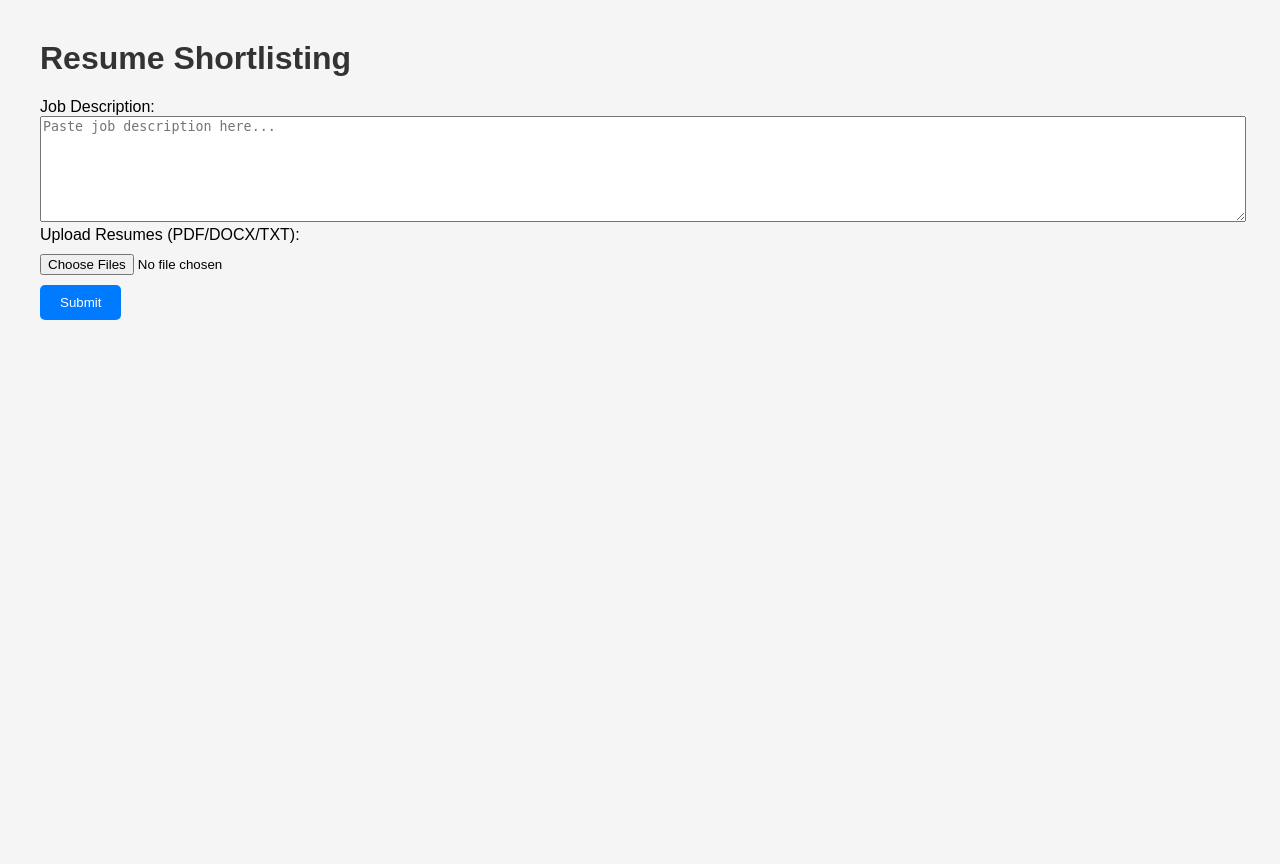
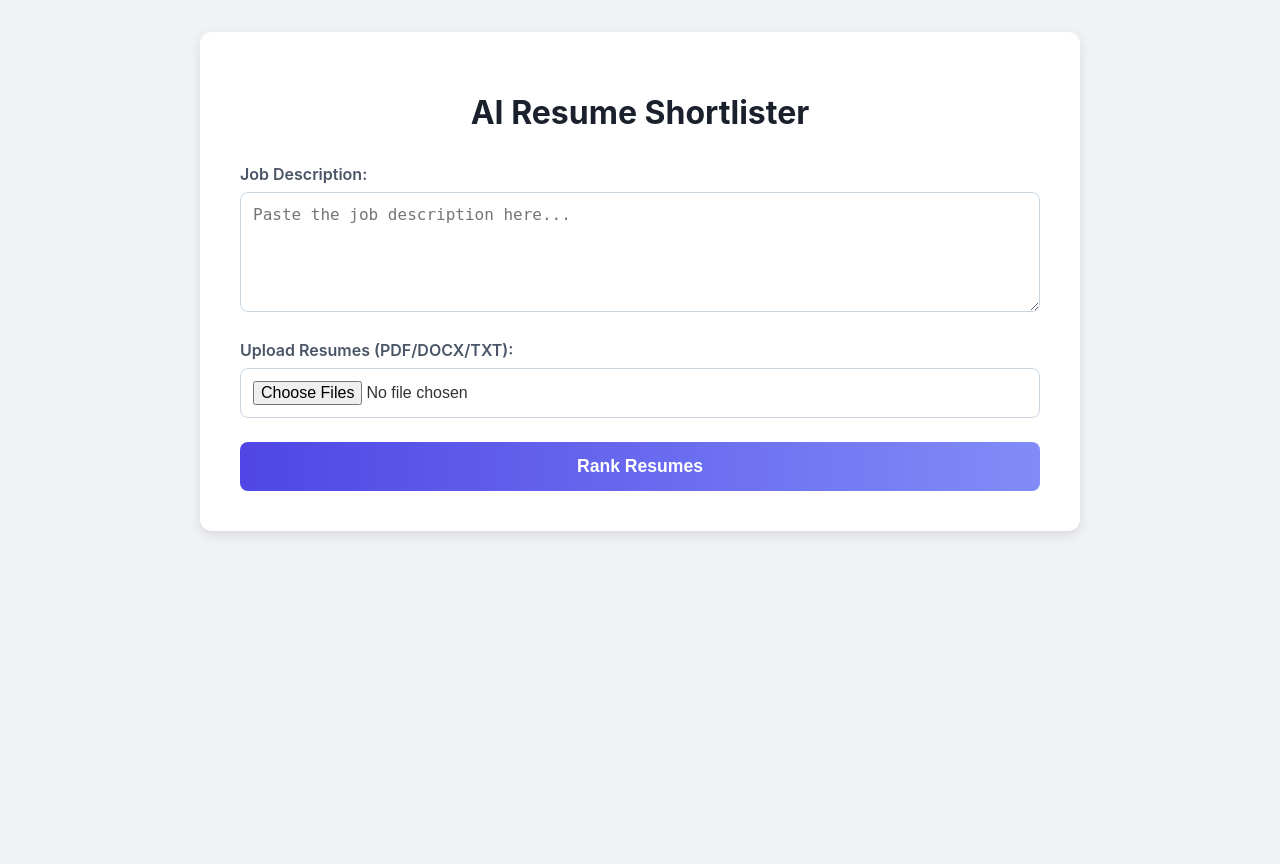
Before and after one commit to Monishrajpalanivelu/Resume_ranking, a Flask app: page / in a window 1280 px wide. Before the commit the page ends 320 px from the top, so only its background shows below. Run offline with Flask 3, Linux system fonts and the light colour scheme.

Commit message:
Update index.html
Added css and script for better interface

```diff
--- a/backend/templates/index.html
+++ b/backend/templates/index.html
@@ -2,45 +2,198 @@
 <html lang="en">
 <head>
     <meta charset="UTF-8">
-    <title>Resume Shortlisting</title>
+    <meta name="viewport" content="width=device-width, initial-scale=1.0">
+    <title>AI Resume Shortlister</title>
     <style>
-        body { font-family: Arial, sans-serif; margin: 40px; background: #f5f5f5; }
-        h1 { color: #333; }
-        textarea { width: 100%; height: 100px; }
-        input[type="file"] { margin: 10px 0; }
-        button { padding: 10px 20px; cursor: pointer; background: #007bff; color: #fff; border: none; border-radius: 5px; }
-        table { width: 100%; border-collapse: collapse; margin-top: 20px; background: #fff; }
-        th, td { border: 1px solid #ccc; padding: 10px; text-align: left; }
-        th { background: #eee; }
-        .keywords { color: #007bff; font-weight: bold; }
+        /* --- General Body & Font Styles --- */
+        body {
+            font-family: -apple-system, BlinkMacSystemFont, "Segoe UI", Roboto, Helvetica, Arial, sans-serif;
+            margin: 0;
+            padding: 2rem;
+            background-color: #f0f2f5; /* A softer, modern background color */
+            color: #333;
+            display: flex;
+            justify-content: center;
+            align-items: flex-start;
+            min-height: 100vh;
+        }
+
+        /* --- Main Container Card --- */
+        /* This holds the entire application to give it a clean, centered look */
+        .container {
+            width: 100%;
+            max-width: 800px;
+            background: #ffffff;
+            padding: 2.5rem;
+            border-radius: 12px;
+            box-shadow: 0 4px 12px rgba(0, 0, 0, 0.1);
+            transition: all 0.3s ease;
+        }
+
+        /* --- Typography --- */
+        h1 {
+            color: #1a202c;
+            text-align: center;
+            margin-bottom: 2rem;
+            font-size: 2rem;
+        }
+
+        label {
+            display: block;
+            margin-bottom: 0.5rem;
+            font-weight: 600;
+            color: #4a5568;
+        }
+
+        /* --- Form Styling --- */
+        /* A simple container to group labels and inputs for consistent spacing */
+        .form-group {
+            margin-bottom: 1.5rem;
+        }
+
+        textarea, input[type="file"] {
+            width: 100%;
+            padding: 0.75rem;
+            border: 1px solid #cbd5e0;
+            border-radius: 8px;
+            font-size: 1rem;
+            transition: border-color 0.2s, box-shadow 0.2s;
+            box-sizing: border-box; /* Ensures padding doesn't affect the width */
+        }
+
+        textarea:focus, input[type="file"]:focus {
+            outline: none;
+            border-color: #4299e1; /* Blue highlight on focus */
+            box-shadow: 0 0 0 3px rgba(66, 153, 225, 0.5);
+        }
+
+        textarea {
+            height: 120px;
+            resize: vertical; /* Allow users to resize the textarea vertically */
+        }
+
+        /* --- Button Styling --- */
+        button {
+            display: block;
+            width: 100%;
+            padding: 0.85rem 1.5rem;
+            cursor: pointer;
+            background: linear-gradient(90deg, #4F46E5, #818CF8);
+            color: #ffffff;
+            border: none;
+            border-radius: 8px;
+            font-size: 1.1rem;
+            font-weight: 600;
+            transition: transform 0.2s, box-shadow 0.2s;
+        }
+
+        button:hover {
+            transform: translateY(-2px); /* Slight lift effect on hover */
+            box-shadow: 0 6px 12px rgba(79, 70, 229, 0.3);
+        }
+
+        /* --- Results Table Styling --- */
+        table {
+            width: 100%;
+            border-collapse: collapse; /* Removes space between table cells */
+            margin-top: 2rem;
+            background: #fff;
+        }
+
+        /* Table header and cell styles for a clean look */
+        th, td {
+            padding: 1rem;
+            text-align: left;
+            border-bottom: 1px solid #e2e8f0; /* Horizontal lines for rows */
+        }
+
+        th {
+            background-color: #f7fafc;
+            font-weight: 600;
+            color: #2d3748;
+            text-transform: uppercase;
+            font-size: 0.8rem;
+            letter-spacing: 0.05em;
+        }
+
+        /* Alternating row colors for better readability */
+        tr:nth-child(even) {
+            background-color: #f7fafc;
+        }
+
+        /* --- Keyword Styling --- */
+        /* We'll style keywords as small, colored "pills" or "badges" */
+        .keywords-container span {
+            display: inline-block;
+            background-color: #ebf4ff;
+            color: #3b82f6;
+            padding: 0.25rem 0.6rem;
+            border-radius: 9999px; /* Creates the pill shape */
+            margin: 0.2rem;
+            font-size: 0.85rem;
+            font-weight: 500;
+        }
+
+        /* --- Loading Spinner --- */
+        /* This provides visual feedback while the server is processing */
+        #loader {
+            display: none; /* Hidden by default */
+            margin: 2rem auto;
+            width: 40px;
+            height: 40px;
+            border: 4px solid #f3f3f3;
+            border-top: 4px solid #4F46E5;
+            border-radius: 50%;
+            animation: spin 1s linear infinite;
+        }
+
+        @keyframes spin {
+            0% { transform: rotate(0deg); }
+            100% { transform: rotate(360deg); }
+        }
+
     </style>
 </head>
 <body>
-    <h1>Resume Shortlisting</h1>
+
+    <div class="container">
+        <h1>AI Resume Shortlister</h1>
 
         <form id="resumeForm">
-        <label>Job Description:</label><br>
-        <textarea name="job_description" required placeholder="Paste job description here..."></textarea><br>
+            <div class="form-group">
+                <label for="job_description">Job Description:</label>
+                <textarea id="job_description" name="job_description" required placeholder="Paste the job description here..."></textarea>
+            </div>
 
-        <label>Upload Resumes (PDF/DOCX/TXT):</label><br>
-        <input type="file" name="resumes" multiple required><br>
+            <div class="form-group">
+                <label for="resumes">Upload Resumes (PDF/DOCX/TXT):</label>
+                <input type="file" id="resumes" name="resumes" multiple required>
+            </div>
 
-        <button type="submit">Submit</button>
+            <button type="submit">Rank Resumes</button>
         </form>
 
+        <!-- The results will be displayed here -->
+        <div id="loader"></div>
         <div id="results"></div>
+    </div>
 
     <script>
         const form = document.getElementById('resumeForm');
         const resultsDiv = document.getElementById('results');
+        const loader = document.getElementById('loader');
 
         form.addEventListener('submit', async (e) => {
             e.preventDefault();
-            resultsDiv.innerHTML = "Processing...";
+
+            // Clear previous results and show the loader
+            resultsDiv.innerHTML = "";
+            loader.style.display = 'block';
 
             const formData = new FormData(form);
 
             try {
+                // We assume your backend is running and has a '/rank' endpoint
                 const response = await fetch('/rank', {
                     method: 'POST',
                     body: formData
@@ -49,36 +202,47 @@
                 const data = await response.json();
 
                 if (data.error) {
-                    resultsDiv.innerHTML = `<p style="color:red;">${data.error}</p>`;
+                    resultsDiv.innerHTML = `<p style="color:red; text-align:center;">${data.error}</p>`;
                     return;
                 }
 
                 if (data.length === 0) {
-                    resultsDiv.innerHTML = "<p>No resumes matched.</p>";
+                    resultsDiv.innerHTML = "<p style='text-align:center;'>No resumes processed or matched.</p>";
                     return;
                 }
 
-                // Build table
-                let html = `<table>
+                // --- Build the results table dynamically ---
+                let tableHtml = `<table>
+                        <thead>
                             <tr>
                                 <th>Filename</th>
-                        <th>Score</th>
+                                <th>Similarity Score</th>
                                 <th>Matching Keywords</th>
-                    </tr>`;
+                            </tr>
+                        </thead>
+                        <tbody>`;
 
                 data.forEach(item => {
-                    html += `<tr>
+                    // Create keyword "pills" for a nicer look
+                    const keywordsHtml = item.matching_keywords.length > 0
+                        ? item.matching_keywords.map(kw => `<span>${kw}</span>`).join('')
+                        : '<span>-</span>';
+
+                    tableHtml += `<tr>
                             <td>${item.filename}</td>
-                        <td>${(item.score * 100).toFixed(1)}%</td>
-                        <td class="keywords">${item.matching_keywords.join(', ') || '-'}</td>
+                            <td><strong>${(item.score * 100).toFixed(1)}%</strong></td>
+                            <td class="keywords-container">${keywordsHtml}</td>
                         </tr>`;
                 });
 
-                html += `</table>`;
-                resultsDiv.innerHTML = html;
+                tableHtml += `</tbody></table>`;
+                resultsDiv.innerHTML = tableHtml;
 
             } catch (err) {
-                resultsDiv.innerHTML = `<p style="color:red;">Error: ${err.message}</p>`;
+                resultsDiv.innerHTML = `<p style="color:red; text-align:center;">An error occurred: ${err.message}</p>`;
+            } finally {
+                // Always hide the loader when finished
+                loader.style.display = 'none';
             }
         });
     </script>
```
Lines whose indentation alone changed are shown as unchanged.
